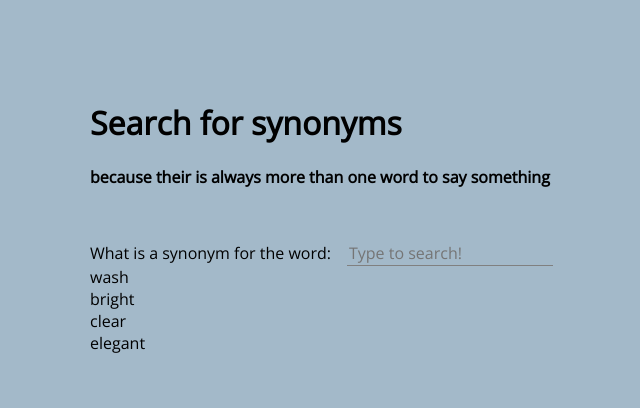
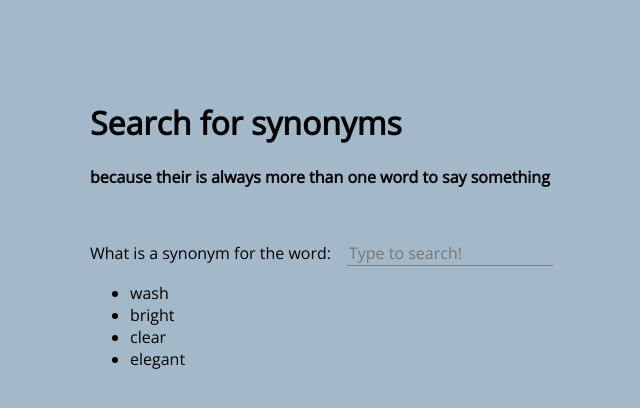
Before and after one commit to blondieboi/synonym, a React (Create React App) app in the folder ui/: page / in a window 1280 px wide. Shown: the top 408 px of the page, without its empty margins (150-790 px from the left). Built offline with nearby package versions, Linux system fonts and the light colour scheme.

Commit message:
added functions to searchview

```diff
--- a/ui/src/Components/SearchViewComponents/SearchInput.jsx
+++ b/ui/src/Components/SearchViewComponents/SearchInput.jsx
@@ -1,18 +1,25 @@
 import React, { useState } from 'react';
 import response from '../../Mock/response.json';
+import { onlyLetters } from '../../Utils/onlyLetters';
 
 const SearchInput = () => {
   const [searchTerm, setSearchTerm] = useState('');
 
   const handleInput = e => {
-    setSearchTerm(e.target.value);
+    if (onlyLetters(e.target.value)) {
+      setSearchTerm(e.target.value.toLowerCase());
+    }
+  };
+
+  const handleSearch = () => {
+    console.log(searchTerm);
   };
 
   const SearchResults = ({ list }) => {
     const resultList = list.results.map((item, key) => {
-      return <div key={key}>{item.value}</div>;
+      return <li key={key}>{item.value}</li>;
     });
-    return <div>{resultList}</div>;
+    return <ul>{resultList}</ul>;
   };
 
   return (
@@ -25,6 +32,7 @@ const SearchInput = () => {
         onChange={handleInput}
         className="word-input"
       />
+      {searchTerm !== '' ? <button onClick={handleSearch}>Search</button> : ''}
       <SearchResults list={response} />
     </div>
   );
```
